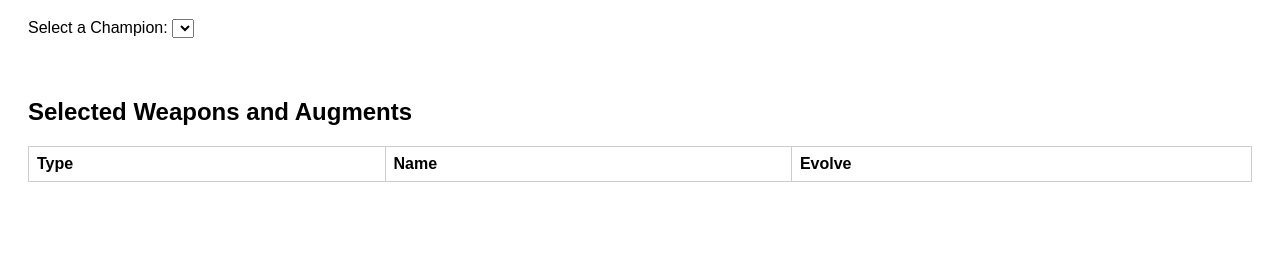
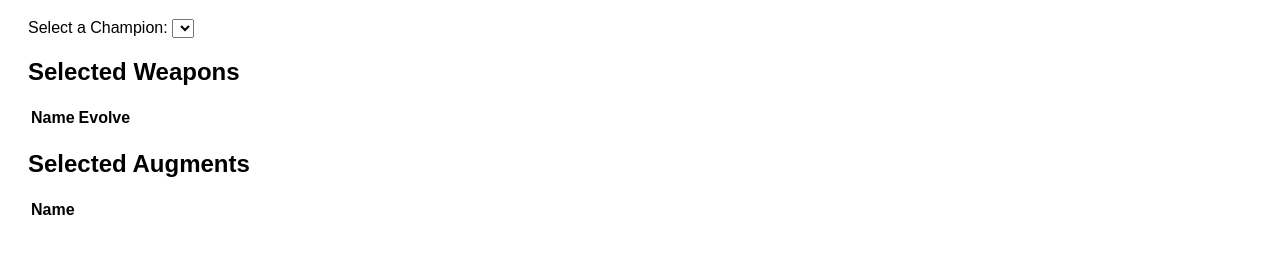
Before and after one commit to SvenAthSDV/swarm_build, a plain HTML site: page frontend/index.html in a window 1280 px wide. Shown: the part 89-342 px from the top of the page. Drawn offline with Linux system fonts and the light colour scheme; no server answers.

Commit message:
Update index.html

```diff
--- a/frontend/index.html
+++ b/frontend/index.html
@@ -16,25 +16,28 @@
         </select>
     </div>
 
-    <div id="weaponList" class="item-list">
-        <!-- List of weapons will be populated here as tags -->
-    </div>
-
-    <div id="augmentList" class="item-list">
-        <!-- List of augments will be populated here as tags -->
-    </div>
-
-    <h2>Selected Weapons and Augments</h2>
-    <table id="selectedItemsTable">
+    <h2>Selected Weapons</h2>
+    <table id="selectedWeaponsTable">
         <thead>
             <tr>
-                <th>Type</th>
                 <th>Name</th>
                 <th>Evolve</th>
             </tr>
         </thead>
         <tbody>
-            <!-- Selected items will appear here -->
+            <!-- Les armes sélectionnées apparaîtront ici -->
+        </tbody>
+    </table>
+
+    <h2>Selected Augments</h2>
+    <table id="selectedAugmentsTable">
+        <thead>
+            <tr>
+                <th>Name</th>
+            </tr>
+        </thead>
+        <tbody>
+            <!-- Les augmentations sélectionnées apparaîtront ici -->
         </tbody>
     </table>
 
```
